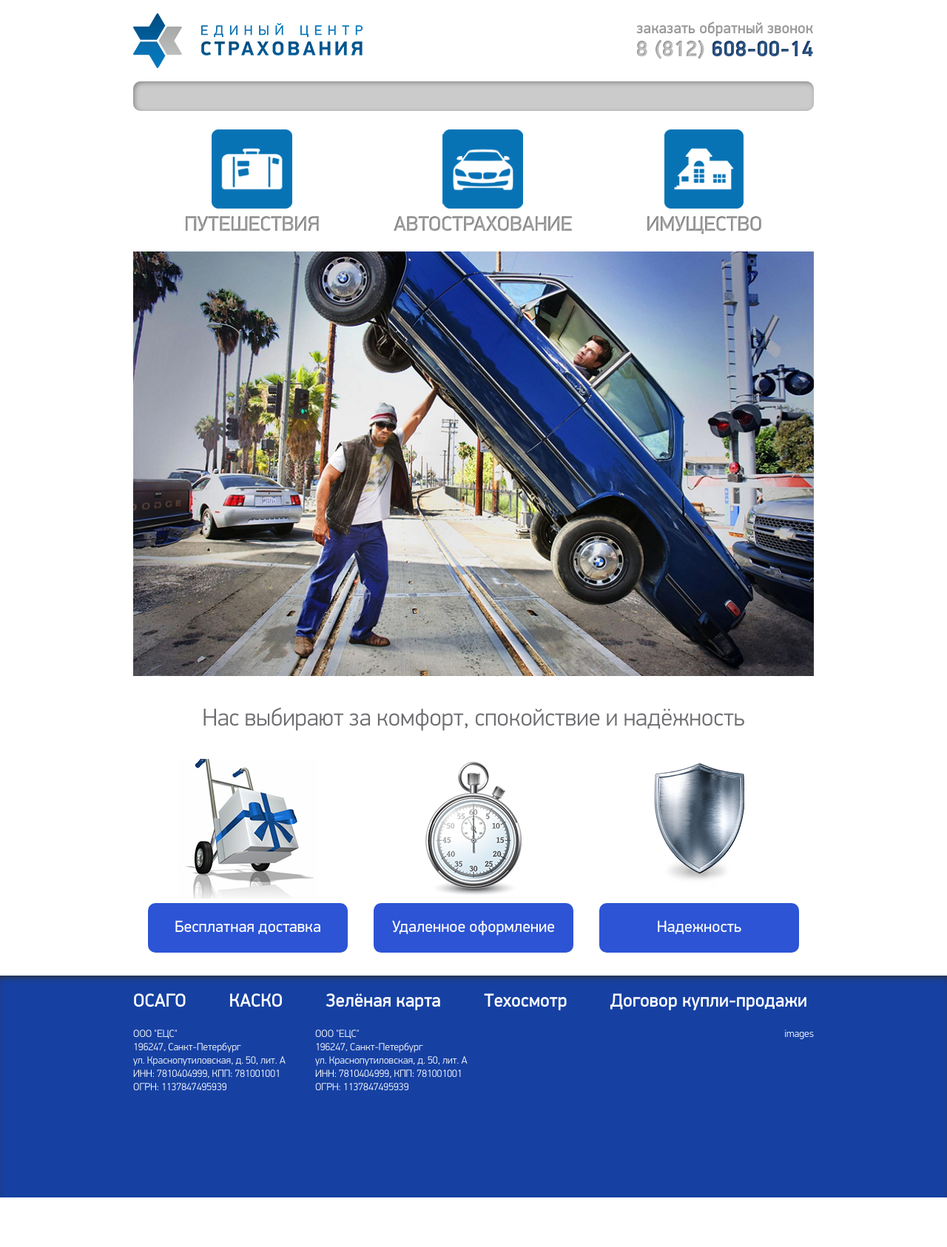
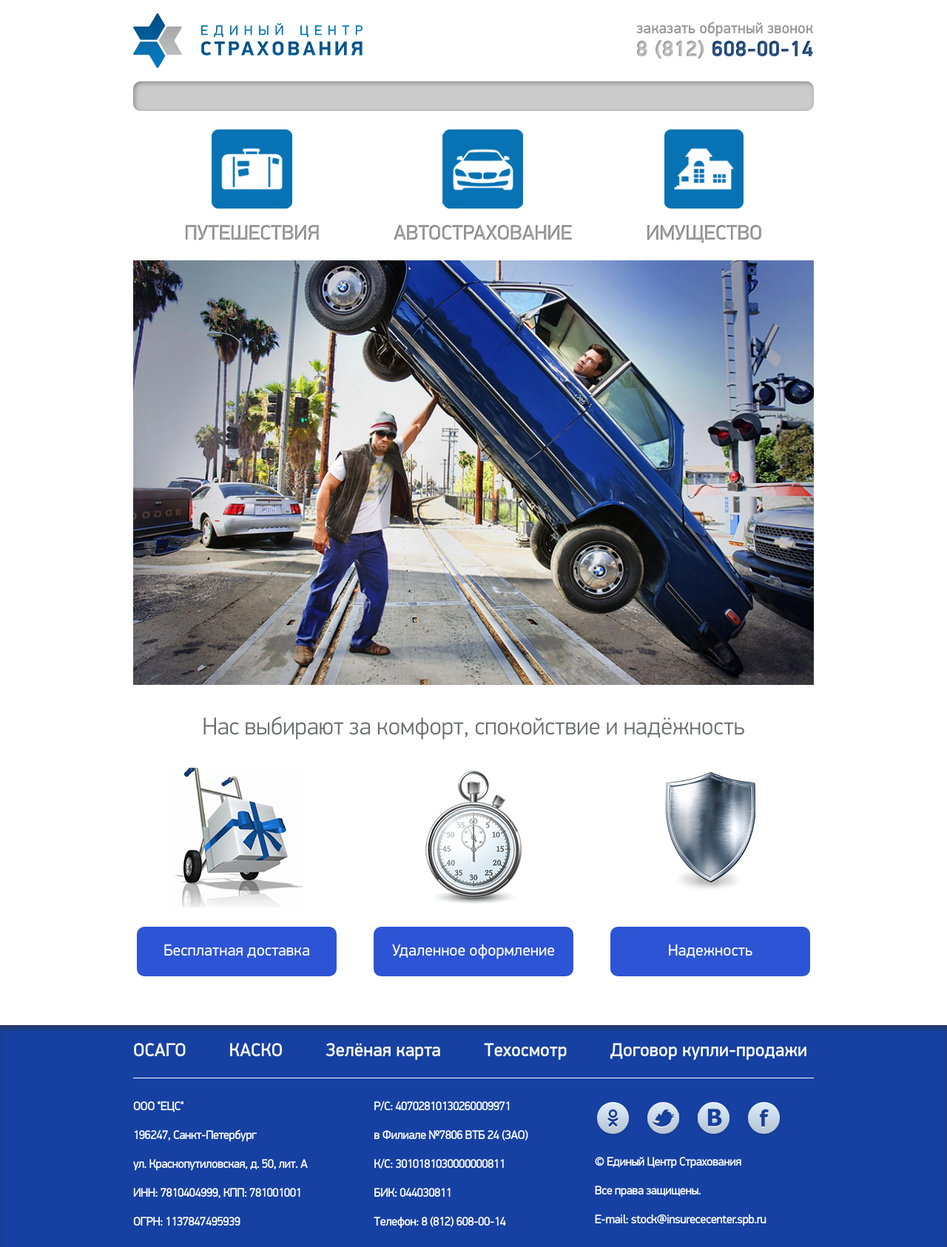
Before and after one commit to 100lp/ecs, a Rails app: page / in a window 1280 px wide. Shown: the whole page at 74% size. Before the commit the page ends 1619 px from the top, so only its background shows below. Run offline with Rails 7, Linux system fonts and the light colour scheme; data that the repository does not hold is empty; style sheets or scripts are compiled from the project's sources; some libraries are stand-ins or nearby versions.

```diff
--- a/app/assets/stylesheets/banner.sass
+++ b/app/assets/stylesheets/banner.sass
@@ -1,2 +1,4 @@
-img
-  width: 920px
+section
+  #banner
+    img
+      width: 920px
--- a/app/assets/stylesheets/layout.sass
+++ b/app/assets/stylesheets/layout.sass
@@ -38,6 +38,7 @@ section
     -moz-box-sizing: border-box
     box-sizing: border-box
     margin: 0 auto
+    padding-bottom: 35px
     position: relative
 
     p
@@ -61,12 +62,22 @@ footer
     text-align: right
     width: 920px
     margin: 0 auto
+    padding: 0 30px
     font-size: 14px
+    overflow: hidden
 
     ul
       float: left
       text-align: left
-      margin-right: 40px
+      padding-right: 90px
+
+      &:last-child
+        padding: 0
+
+      li
+        margin-bottom: 20px
+        font-size: 16px
+        font-weight: bold
 
   p
     margin: 10px 0 50px 0
--- a/app/assets/stylesheets/nav.sass
+++ b/app/assets/stylesheets/nav.sass
@@ -55,6 +55,7 @@ section
         text-shadow: 1px 1px 2px white, 0 0 0px black
         font-size: 28px
         font-family: "PF Din Display Pro Regular"
+        margin-top: 12px
 
       div
         height: 107px
@@ -92,6 +93,7 @@ section
           padding: 20px 10px
           border-radius: 10px
           text-shadow: none
+          margin-top: 20px
 
         div
           height: 189px
@@ -106,7 +108,7 @@ section
             background: url('delivery.png')
 
         &:nth-child(2)
-          margin: 0 35px
+          margin: 0 50px
 
           div
             background: url('remote.png')
@@ -121,9 +123,13 @@ footer
       background: none
       box-shadow: none
       text-align: left
+      border-radius: 0
+      border-bottom: 1px solid white
+      margin-bottom: 30px
 
       li
         margin: 0 28px
+
         &:first-child
           margin-left: 0
         &:last-child
--- a/app/views/layouts/_footer.haml
+++ b/app/views/layouts/_footer.haml
@@ -6,11 +6,15 @@
 	%li ОГРН: 1137847495939
 
 %ul
-	%li ООО "ЕЦС"
-	%li 196247, Санкт-Петербург
-	%li ул. Краснопутиловская, д. 50, лит. А
-	%li ИНН: 7810404999, КПП: 781001001
-	%li ОГРН: 1137847495939
+	%li Р/С: 40702810130260009971
+	%li в Филиале №7806 ВТБ 24 (ЗАО)
+	%li К/С: 3010181030000000811
+	%li БИК: 044030811
+	%li Телефон: 8 (812) 608-00-14
 
-%div
-	images
+%ul
+	%li
+		= render 'layouts/icons'
+	%li © Единый Центр Страхования
+	%li Все права защищены.
+	%li E-mail: stock@insurececenter.spb.ru
--- /dev/null
+++ b/app/views/layouts/_icons.haml
@@ -0,0 +1 @@
+= image_tag 'icons.png'
```
